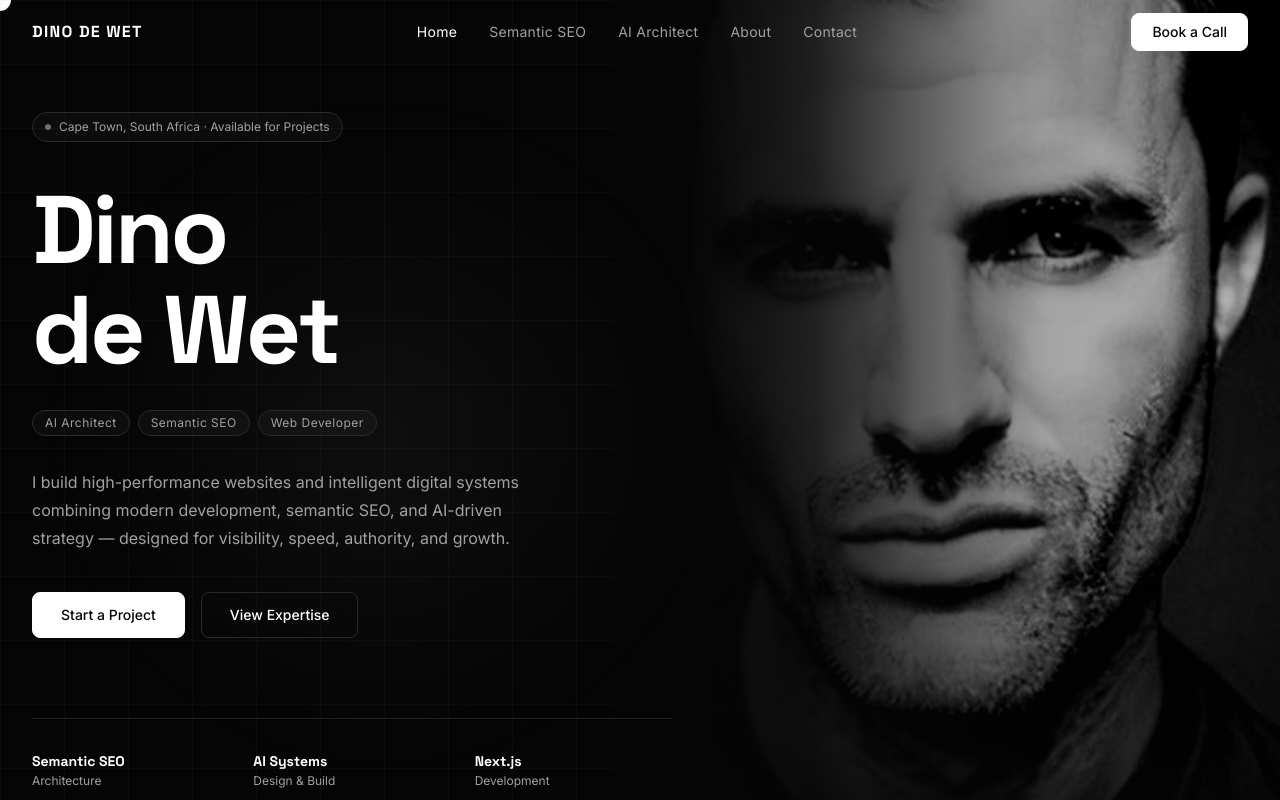
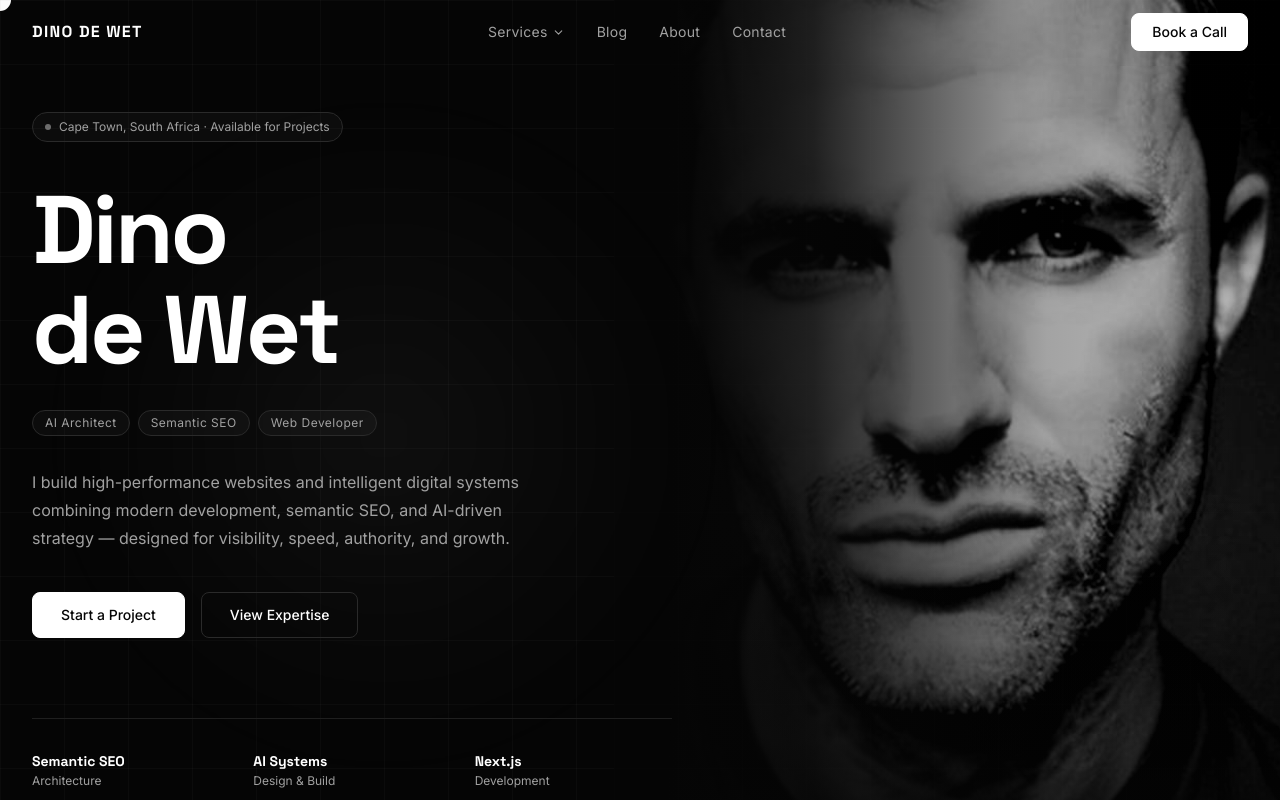
Before and after one commit to dinodewet555/dinodewet, a Next.js app: page / in a window 1280 px wide. Shown: the top 800 px of the page. Built offline with nearby package versions, Linux system fonts and the light colour scheme.

Commit message:
Update site content

```diff
--- a/src/components/Footer.tsx
+++ b/src/components/Footer.tsx
@@ -1,11 +1,17 @@
 import Link from "next/link";
 
-const footerLinks = [
+const navLinks = [
   { href: "/", label: "Home" },
-  { href: "/semantic-seo", label: "Semantic SEO" },
-  { href: "/ai-architect", label: "AI Architect" },
+  { href: "/blog", label: "Blog" },
   { href: "/about", label: "About" },
   { href: "/contact", label: "Contact" },
+];
+
+const serviceLinks = [
+  { href: "/semantic-seo", label: "Semantic SEO Web Development" },
+  { href: "/semantic-seo-services", label: "Semantic SEO Services" },
+  { href: "/web-development-services", label: "Web Development Services" },
+  { href: "/ai-architect", label: "AI Architect" },
 ];
 
 export default function Footer() {
@@ -15,18 +21,18 @@ export default function Footer() {
       style={{ borderColor: "#1f1f1f", background: "#050505" }}
     >
       <div className="max-w-7xl mx-auto px-6 lg:px-8 py-16">
-        <div className="grid grid-cols-1 md:grid-cols-3 gap-12 mb-12">
+        <div className="grid grid-cols-1 md:grid-cols-4 gap-12 mb-12">
+          {/* Brand */}
           <div className="md:col-span-1">
-            <p
-              className="font-heading font-bold text-white text-lg uppercase tracking-widest mb-4"
-            >
+            <p className="font-heading font-bold text-white text-lg uppercase tracking-widest mb-4">
               DINO DE WET
             </p>
-            <p className="text-sm leading-relaxed" style={{ color: "#a1a1a1", maxWidth: "260px" }}>
-              Semantic SEO Web Developer & AI Architect. Building digital systems designed for authority, visibility, and growth.
+            <p className="text-sm leading-relaxed" style={{ color: "#a1a1a1", maxWidth: "260px", fontFamily: "var(--font-body)" }}>
+              Semantic SEO Web Developer &amp; AI Architect. Building digital systems designed for authority, visibility, and growth.
             </p>
           </div>
 
+          {/* Navigation */}
           <div>
             <p
               className="text-xs font-medium uppercase tracking-widest mb-5"
@@ -35,7 +41,7 @@ export default function Footer() {
               Navigation
             </p>
             <div className="flex flex-col gap-3">
-              {footerLinks.map((link) => (
+              {navLinks.map((link) => (
                 <Link
                   key={link.href}
                   href={link.href}
@@ -48,6 +54,7 @@ export default function Footer() {
             </div>
           </div>
 
+          {/* Services */}
           <div>
             <p
               className="text-xs font-medium uppercase tracking-widest mb-5"
@@ -56,21 +63,38 @@ export default function Footer() {
               Services
             </p>
             <div className="flex flex-col gap-3">
-              {[
-                "Semantic SEO Web Development",
-                "Next.js Development",
-                "WordPress Development",
-                "AI Architecture",
-                "Digital Strategy",
-              ].map((s) => (
-                <p
-                  key={s}
-                  className="text-sm"
+              {serviceLinks.map((link) => (
+                <Link
+                  key={link.href}
+                  href={link.href}
+                  className="text-sm transition-colors duration-200 hover:text-white"
                   style={{ color: "#a1a1a1", fontFamily: "var(--font-body)" }}
                 >
-                  {s}
-                </p>
+                  {link.label}
+                </Link>
               ))}
+            </div>
+          </div>
+
+          {/* Contact */}
+          <div>
+            <p
+              className="text-xs font-medium uppercase tracking-widest mb-5"
+              style={{ color: "#a1a1a1", fontFamily: "var(--font-body)" }}
+            >
+              Get in Touch
+            </p>
+            <div className="flex flex-col gap-3">
+              <p className="text-sm" style={{ color: "#a1a1a1", fontFamily: "var(--font-body)" }}>
+                hello@dinodewet.tech
+              </p>
+              <Link
+                href="/contact"
+                className="btn-primary inline-flex items-center justify-center text-sm px-5 py-2.5 rounded-lg font-medium mt-1"
+                style={{ fontFamily: "var(--font-body)" }}
+              >
+                Book a Call
+              </Link>
             </div>
           </div>
         </div>
@@ -79,16 +103,10 @@ export default function Footer() {
           className="pt-8 border-t flex flex-col md:flex-row justify-between items-start md:items-center gap-4"
           style={{ borderColor: "#1f1f1f" }}
         >
-          <p
-            className="text-xs"
-            style={{ color: "#a1a1a1", fontFamily: "var(--font-body)" }}
-          >
+          <p className="text-xs" style={{ color: "#a1a1a1", fontFamily: "var(--font-body)" }}>
             © {new Date().getFullYear()} Dino de Wet. All rights reserved.
           </p>
-          <p
-            className="text-xs"
-            style={{ color: "#a1a1a1", fontFamily: "var(--font-body)" }}
-          >
+          <p className="text-xs" style={{ color: "#a1a1a1", fontFamily: "var(--font-body)" }}>
             dinodewet.tech — Built for authority, visibility, and growth.
           </p>
         </div>
--- a/src/components/Navbar.tsx
+++ b/src/components/Navbar.tsx
@@ -1,14 +1,28 @@
 "use client";
 
-import { useState, useEffect } from "react";
+import { useState, useEffect, useRef } from "react";
 import Link from "next/link";
 import { usePathname } from "next/navigation";
-import { Menu, X } from "lucide-react";
+import { Menu, X, ChevronDown } from "lucide-react";
 
-const navLinks = [
+const serviceLinks = [
+  { href: "/semantic-seo", label: "Semantic SEO Web Development" },
+  { href: "/semantic-seo-services", label: "Semantic SEO Services" },
+  { href: "/web-development-services", label: "Web Development Services" },
+  { href: "/ai-architect", label: "AI Architect" },
+];
+
+const topLinks = [
   { href: "/", label: "Home" },
-  { href: "/semantic-seo", label: "Semantic SEO" },
-  { href: "/ai-architect", label: "AI Architect" },
+  { href: "/blog", label: "Blog" },
+  { href: "/about", label: "About" },
+  { href: "/contact", label: "Contact" },
+];
+
+const mobileLinks = [
+  { href: "/", label: "Home" },
+  ...serviceLinks,
+  { href: "/blog", label: "Blog" },
   { href: "/about", label: "About" },
   { href: "/contact", label: "Contact" },
 ];
@@ -16,7 +30,12 @@ const navLinks = [
 export default function Navbar() {
   const [scrolled, setScrolled] = useState(false);
   const [menuOpen, setMenuOpen] = useState(false);
+  const [servicesOpen, setServicesOpen] = useState(false);
+  const [mobileServicesOpen, setMobileServicesOpen] = useState(false);
   const pathname = usePathname();
+  const dropdownRef = useRef<HTMLDivElement>(null);
+
+  const isServicesActive = serviceLinks.some((l) => pathname === l.href);
 
   useEffect(() => {
     const handleScroll = () => setScrolled(window.scrollY > 20);
@@ -26,18 +45,25 @@ export default function Navbar() {
 
   useEffect(() => {
     setMenuOpen(false);
+    setServicesOpen(false);
   }, [pathname]);
+
+  useEffect(() => {
+    const handleClickOutside = (e: MouseEvent) => {
+      if (dropdownRef.current && !dropdownRef.current.contains(e.target as Node)) {
+        setServicesOpen(false);
+      }
+    };
+    document.addEventListener("mousedown", handleClickOutside);
+    return () => document.removeEventListener("mousedown", handleClickOutside);
+  }, []);
 
   return (
     <header
       className="fixed top-0 left-0 right-0 z-50 transition-all duration-300"
       style={{
-        background: scrolled
-          ? "rgba(5,5,5,0.95)"
-          : "transparent",
-        borderBottom: scrolled
-          ? "1px solid #1f1f1f"
-          : "1px solid transparent",
+        background: scrolled ? "rgba(5,5,5,0.95)" : "transparent",
+        borderBottom: scrolled ? "1px solid #1f1f1f" : "1px solid transparent",
         backdropFilter: scrolled ? "blur(12px)" : "none",
       }}
     >
@@ -50,8 +76,62 @@ export default function Navbar() {
           DINO DE WET
         </Link>
 
+        {/* Desktop nav */}
         <div className="hidden md:flex items-center gap-8">
-          {navLinks.map((link) => (
+          {/* Services dropdown */}
+          <div ref={dropdownRef} className="relative">
+            <button
+              onClick={() => setServicesOpen((v) => !v)}
+              className="flex items-center gap-1 text-sm transition-colors duration-200"
+              style={{
+                color: isServicesActive ? "#ffffff" : "#a1a1a1",
+                fontFamily: "var(--font-body)",
+                letterSpacing: "0.02em",
+                background: "none",
+                border: "none",
+                cursor: "pointer",
+              }}
+            >
+              Services
+              <ChevronDown
+                size={13}
+                style={{
+                  transition: "transform 0.2s",
+                  transform: servicesOpen ? "rotate(180deg)" : "rotate(0deg)",
+                }}
+              />
+            </button>
+
+            {servicesOpen && (
+              <div
+                className="absolute top-full left-1/2 mt-3 rounded-xl border overflow-hidden"
+                style={{
+                  transform: "translateX(-50%)",
+                  background: "rgba(13,13,13,0.98)",
+                  borderColor: "#1f1f1f",
+                  backdropFilter: "blur(16px)",
+                  minWidth: "240px",
+                }}
+              >
+                {serviceLinks.map((link, i) => (
+                  <Link
+                    key={link.href}
+                    href={link.href}
+                    className="flex items-center px-5 py-3.5 text-sm transition-colors duration-150 hover:text-white"
+                    style={{
+                      color: pathname === link.href ? "#ffffff" : "#a1a1a1",
+                      fontFamily: "var(--font-body)",
+                      borderBottom: i < serviceLinks.length - 1 ? "1px solid #1f1f1f" : "none",
+                    }}
+                  >
+                    {link.label}
+                  </Link>
+                ))}
+              </div>
+            )}
+          </div>
+
+          {topLinks.slice(1).map((link) => (
             <Link
               key={link.href}
               href={link.href}
@@ -86,20 +166,77 @@ export default function Navbar() {
         </button>
       </nav>
 
+      {/* Mobile menu */}
       {menuOpen && (
         <div
           className="md:hidden border-t"
-          style={{
-            background: "rgba(5,5,5,0.98)",
-            borderColor: "#1f1f1f",
-          }}
+          style={{ background: "rgba(5,5,5,0.98)", borderColor: "#1f1f1f" }}
         >
-          <div className="max-w-7xl mx-auto px-6 py-4 flex flex-col gap-4">
-            {navLinks.map((link) => (
+          <div className="max-w-7xl mx-auto px-6 py-4 flex flex-col gap-1">
+            <Link
+              href="/"
+              className="text-sm py-2.5"
+              style={{
+                color: pathname === "/" ? "#ffffff" : "#a1a1a1",
+                fontFamily: "var(--font-body)",
+              }}
+            >
+              Home
+            </Link>
+
+            {/* Mobile services accordion */}
+            <button
+              onClick={() => setMobileServicesOpen((v) => !v)}
+              className="flex items-center justify-between text-sm py-2.5 w-full text-left"
+              style={{
+                color: isServicesActive ? "#ffffff" : "#a1a1a1",
+                fontFamily: "var(--font-body)",
+                background: "none",
+                border: "none",
+                cursor: "pointer",
+              }}
+            >
+              Services
+              <ChevronDown
+                size={13}
+                style={{
+                  transition: "transform 0.2s",
+                  transform: mobileServicesOpen ? "rotate(180deg)" : "rotate(0deg)",
+                }}
+              />
+            </button>
+
+            {mobileServicesOpen && (
+              <div
+                className="rounded-xl border overflow-hidden mb-1"
+                style={{ borderColor: "#1f1f1f", background: "rgba(255,255,255,0.02)" }}
+              >
+                {serviceLinks.map((link, i) => (
+                  <Link
+                    key={link.href}
+                    href={link.href}
+                    className="flex items-center px-4 py-3 text-sm"
+                    style={{
+                      color: pathname === link.href ? "#ffffff" : "#a1a1a1",
+                      fontFamily: "var(--font-body)",
+                      borderBottom: i < serviceLinks.length - 1 ? "1px solid #1f1f1f" : "none",
+                    }}
+                  >
+                    {link.label}
+                  </Link>
+                ))}
+              </div>
+            )}
+
+            {[
+              { href: "/blog", label: "Blog" },
+              { href: "/about", label: "About" },
+              { href: "/contact", label: "Contact" },
+            ].map((link) => (
               <Link
                 key={link.href}
                 href={link.href}
-                className="text-sm py-2"
+                className="text-sm py-2.5"
                 style={{
                   color: pathname === link.href ? "#ffffff" : "#a1a1a1",
                   fontFamily: "var(--font-body)",
@@ -108,9 +245,10 @@ export default function Navbar() {
                 {link.label}
               </Link>
             ))}
+
             <Link
               href="/contact"
-              className="btn-primary text-sm px-5 py-2.5 rounded-lg font-medium text-center mt-2"
+              className="btn-primary text-sm px-5 py-2.5 rounded-lg font-medium text-center mt-3"
               style={{ fontFamily: "var(--font-body)" }}
             >
               Book a Call
```
